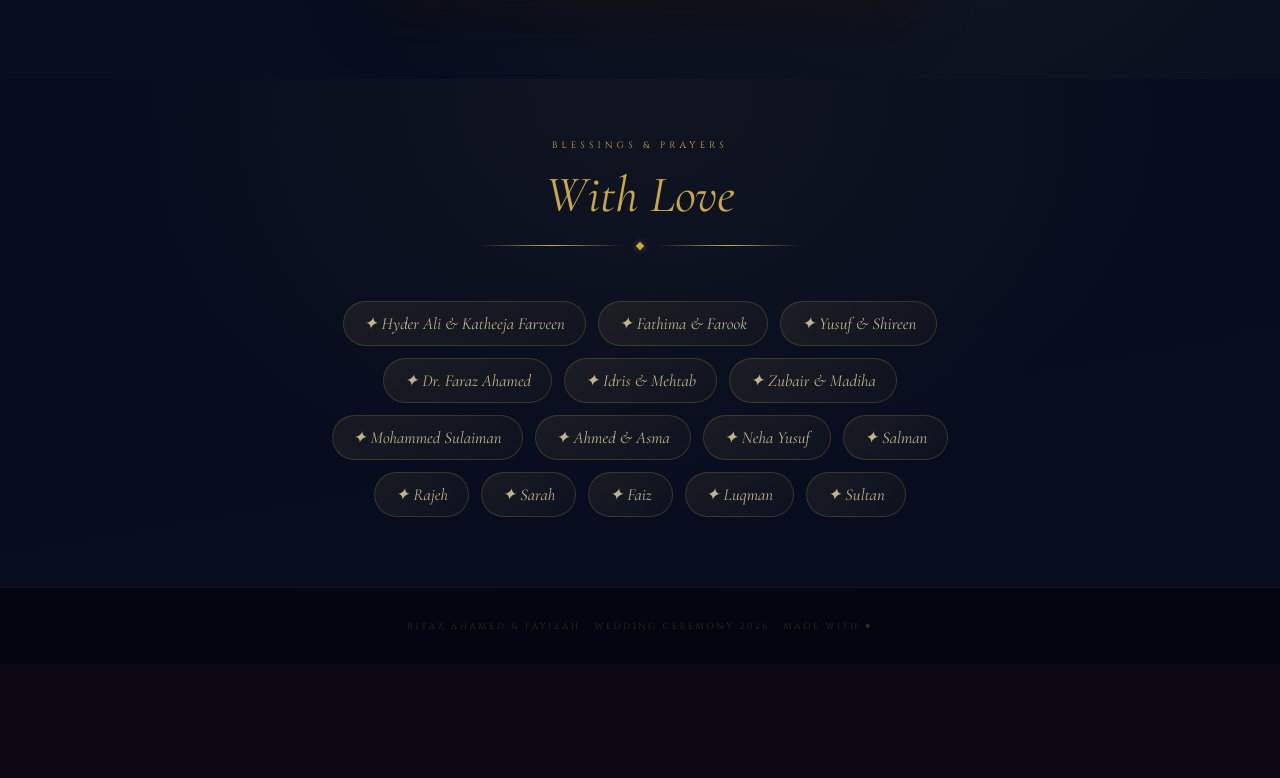
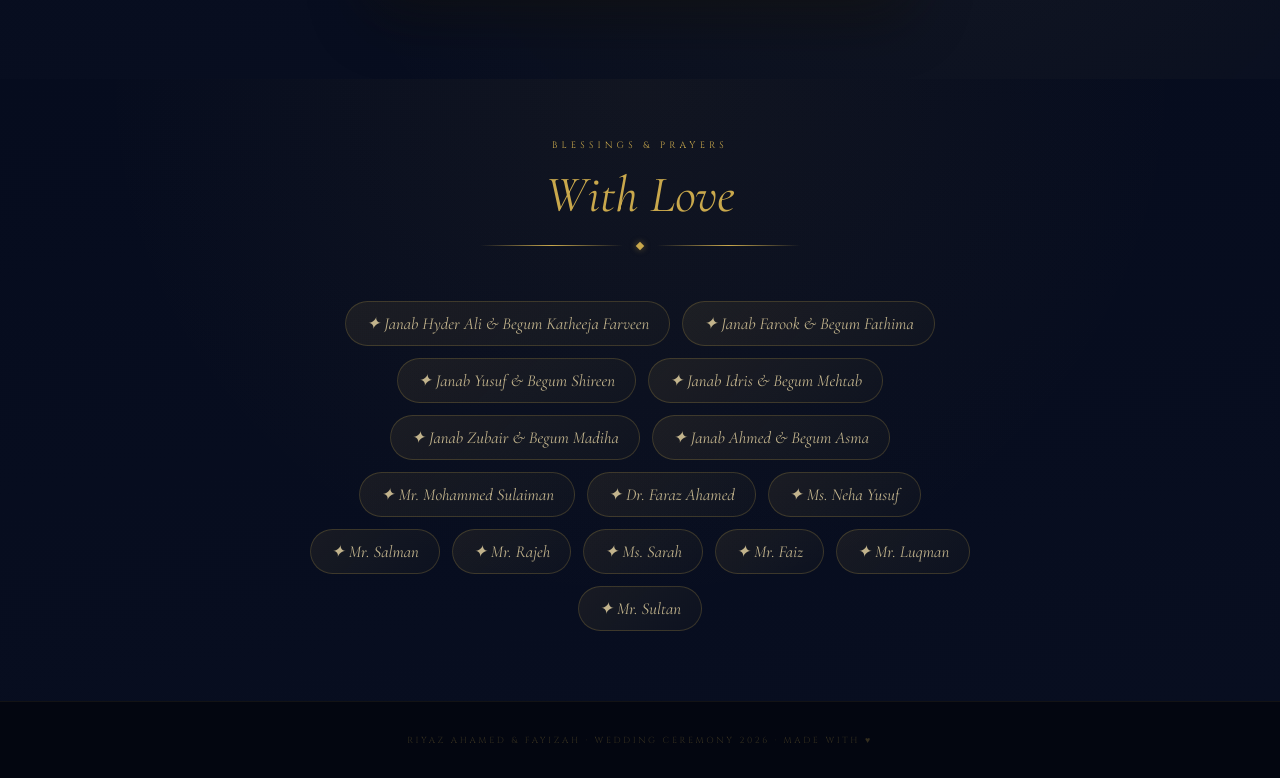
Before and after one commit to riyazahamedn24/RiFa-Wedding, a plain HTML site: page index.html in a window 1280 px wide. Shown: the part 6990-7768 px from the top of the page. Before the commit the page ends 7654 px from the top, so only its background shows below. Drawn offline with nearby package versions, Linux system fonts and the light colour scheme; animation ran at ten frames a second.

Commit message:
index.html
enhance - add respect to well wishers

```diff
--- a/index.html
+++ b/index.html
@@ -1203,21 +1203,21 @@ footer p { font-family:'Cinzel',serif; font-size:0.55rem; letter-spacing:0.3em;
       <div class="gold-divider"><div class="gold-divider-line"></div><div class="gold-divider-diamond"></div><div class="gold-divider-line"></div></div>
     </div>
     <div class="wishers-grid">
-      <div class="wisher-chip">✦ Hyder Ali &amp; Katheeja Farveen</div>
-      <div class="wisher-chip">✦ Fathima &amp; Farook</div>
-      <div class="wisher-chip">✦ Yusuf &amp; Shireen</div>
+      <div class="wisher-chip">✦ Janab Hyder Ali &amp; Begum Katheeja Farveen</div>
+      <div class="wisher-chip">✦ Janab Farook &amp; Begum Fathima</div>
+      <div class="wisher-chip">✦ Janab Yusuf &amp; Begum Shireen</div>
+      <div class="wisher-chip">✦ Janab Idris &amp; Begum Mehtab</div>
+      <div class="wisher-chip">✦ Janab Zubair &amp; Begum Madiha</div>
+      <div class="wisher-chip">✦ Janab Ahmed &amp; Begum Asma</div>
+      <div class="wisher-chip">✦ Mr. Mohammed Sulaiman</div>
       <div class="wisher-chip">✦ Dr. Faraz Ahamed</div>
-      <div class="wisher-chip">✦ Idris &amp; Mehtab</div>
-      <div class="wisher-chip">✦ Zubair &amp; Madiha</div>
-      <div class="wisher-chip">✦ Mohammed Sulaiman</div>
-      <div class="wisher-chip">✦ Ahmed &amp; Asma</div>
-      <div class="wisher-chip">✦ Neha Yusuf</div>
-      <div class="wisher-chip">✦ Salman</div>
-      <div class="wisher-chip">✦ Rajeh</div>
-      <div class="wisher-chip">✦ Sarah</div>
-      <div class="wisher-chip">✦ Faiz</div>
-      <div class="wisher-chip">✦ Luqman</div>
-      <div class="wisher-chip">✦ Sultan</div>
+      <div class="wisher-chip">✦ Ms. Neha Yusuf</div>
+      <div class="wisher-chip">✦ Mr. Salman</div>
+      <div class="wisher-chip">✦ Mr. Rajeh</div>
+      <div class="wisher-chip">✦ Ms. Sarah</div>
+      <div class="wisher-chip">✦ Mr. Faiz</div>
+      <div class="wisher-chip">✦ Mr. Luqman</div>
+      <div class="wisher-chip">✦ Mr. Sultan</div>
     </div>
 
   </div>
```
